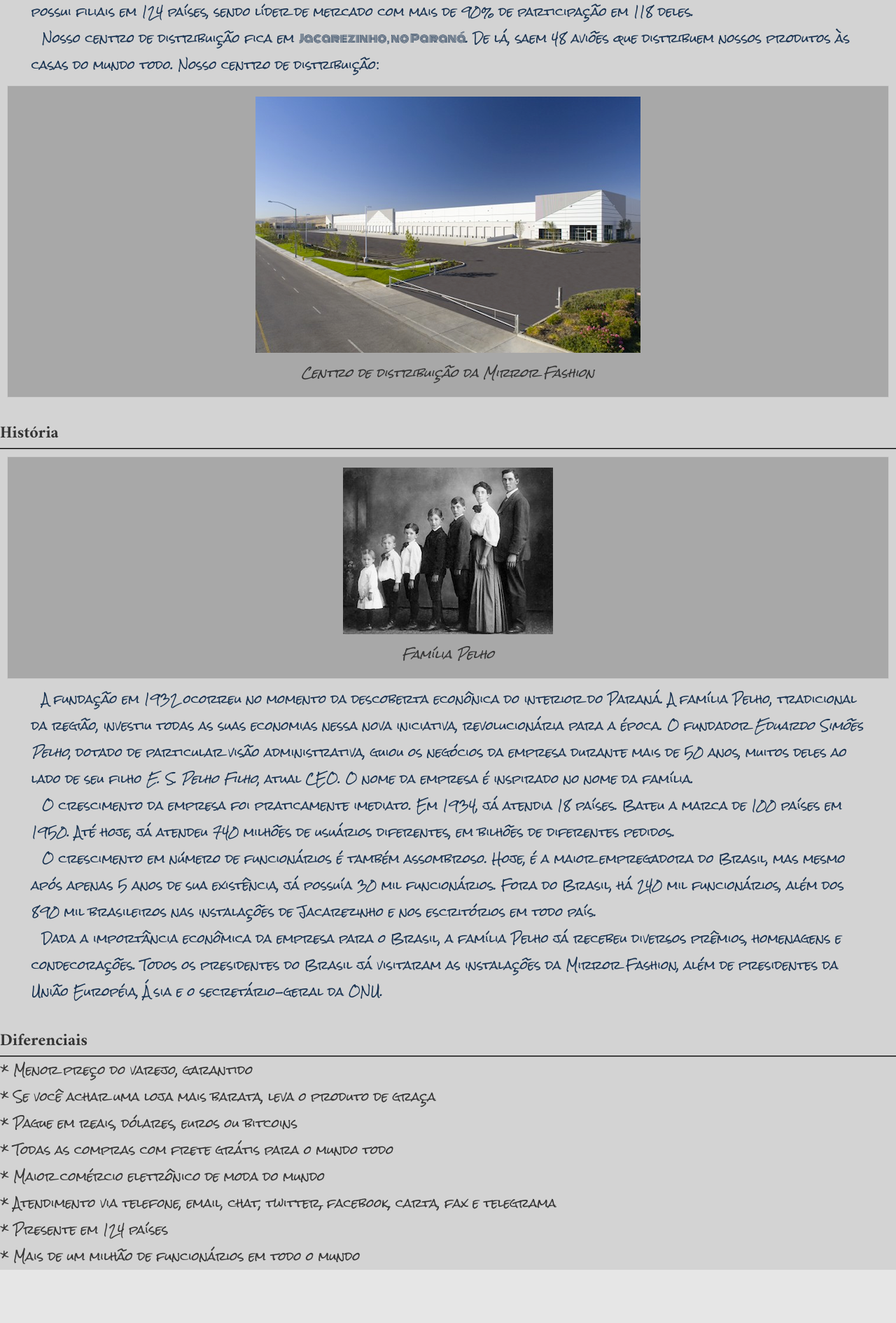
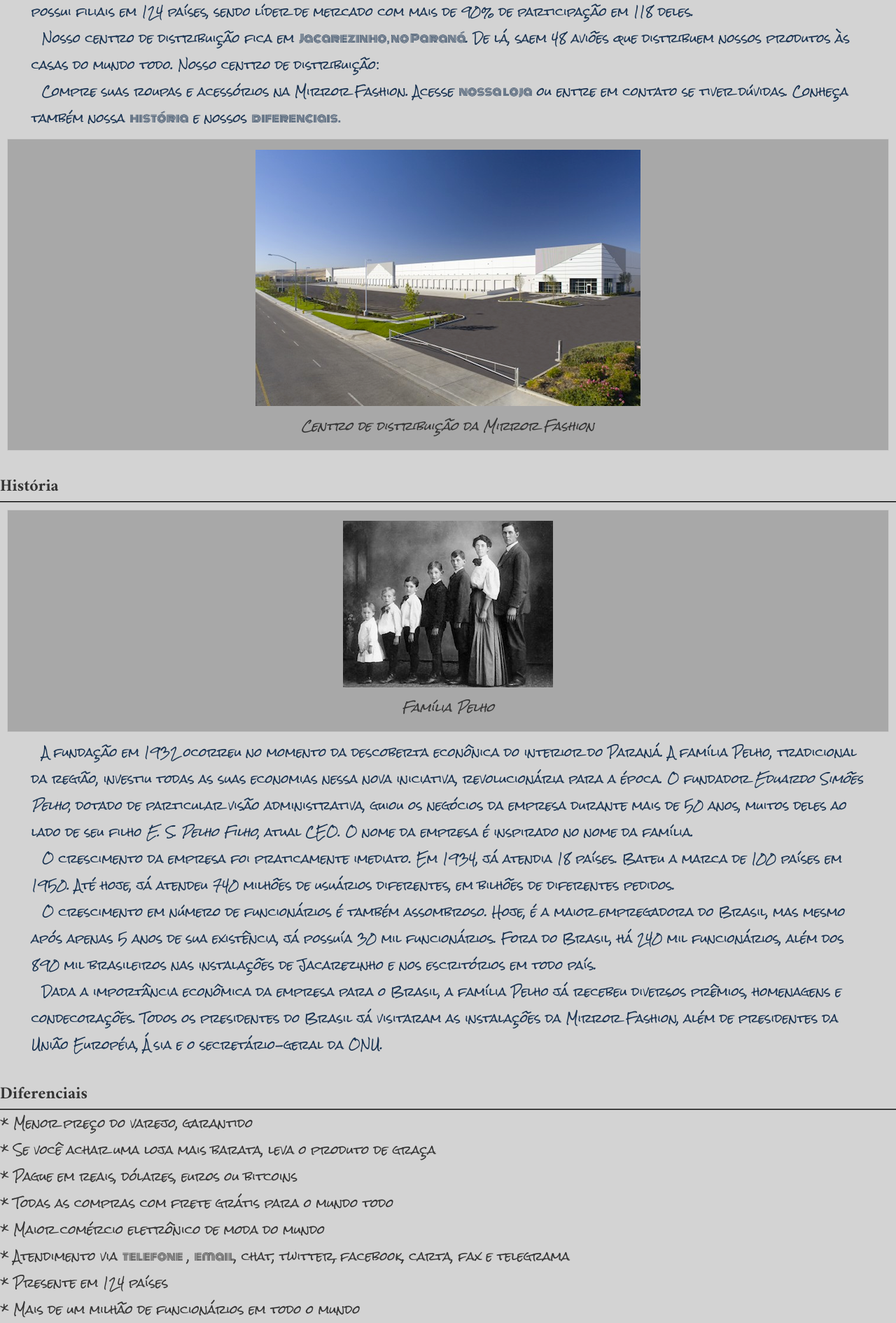
Before and after one commit to danyllo-aniceto/front-end-labs, a plain HTML site: page mirror-fashion/about-us.html in a window 1280 px wide. Shown: the part 181-2071 px from the top of the page at 70% size. Before the commit the page ends 1995 px from the top, so only its background shows below. Drawn offline with Linux system fonts and the light colour scheme.

Commit message:
Lab <links e ID>

```diff
--- a/css/style.css
+++ b/css/style.css
@@ -13,11 +13,14 @@
   box-sizing: border-box;
 }
 
+html {
+  scroll-behavior: smooth;
+}
+
 html,
 body {
   font-family: "Rock Salt";
   font-optical-sizing: auto;
-  font-weight: <weight>;
   font-style: normal;
   color: var(--color-base);
   background-color: var(--background);
--- a/mirror-fashion/about-us.html
+++ b/mirror-fashion/about-us.html
@@ -27,15 +27,22 @@
       participação em 118 deles.
     </p>
     <p>
-      Nosso centro de distribuição fica em <a href="https://maps.google.com.br/?q=Jacarezinho">Jacarezinho, no
+      Nosso centro de distribuição fica em <a href="https://maps.google.com.br/?q=Jacarezinho" target="_blank"
+        title="Google Maps">Jacarezinho, no
         Paraná</a>. De lá, saem 48 aviões que
       distribuem nossos produtos às casas do mundo todo. Nosso centro de distribuição:
+    </p>
+    <p>
+      Compre suas roupas e acessórios na Mirror Fashion. Acesse <a href="./index.html">nossa loja</a> ou entre em
+      contato
+      se tiver dúvidas. Conheça também nossa <a href="#historia">história</a> e nossos <a href="#diferenciais">
+        diferenciais.</a>
     </p>
     <figure>
       <img src="./../Lab_html_simples/img/centro-distribuicao.png" alt="centro de distribuição">
       <figcaption>Centro de distribuição da Mirror Fashion</figcaption>
     </figure>
-    <h2>História</h2>
+    <h2 id="historia">História</h2>
     <figure>
       <img src="./../Lab_html_simples/img/familia-pelho.jpg" alt="familia pelho">
       <figcaption>Família Pelho</figcaption>
@@ -55,7 +62,7 @@
     <p> Dada a importância econômica da empresa para o Brasil, a família Pelho já recebeu diversos prêmios,
       homenagens e condecorações. Todos os presidentes do Brasil já visitaram as instalações da Mirror
       Fashion, além de presidentes da União Européia, Ásia e o secretário-geral da ONU.</p>
-    <h2>
+    <h2 id="diferenciais">
       Diferenciais
     </h2>
     <ul>
@@ -64,7 +71,9 @@
       <li>* Pague em reais, dólares, euros ou bitcoins</li>
       <li>* Todas as compras com frete grátis para o mundo todo</li>
       <li>* Maior comércio eletrônico de moda do mundo</li>
-      <li>* Atendimento via telefone, email, chat, twitter, facebook, carta, fax e telegrama</li>
+      <li>* Atendimento via <a href="tel:+5535984658721">telefone</a> , <a href="mailto:danyllo@gmail.com">email</a>,
+        chat, twitter, facebook, carta, fax e
+        telegrama</li>
       <li>* Presente em 124 países</li>
       <li>* Mais de um milhão de funcionários em todo o mundo</li>
     </ul>
```
Also changed, not shown: mirror-fashion/index.html (added, +15 -0 lines).
